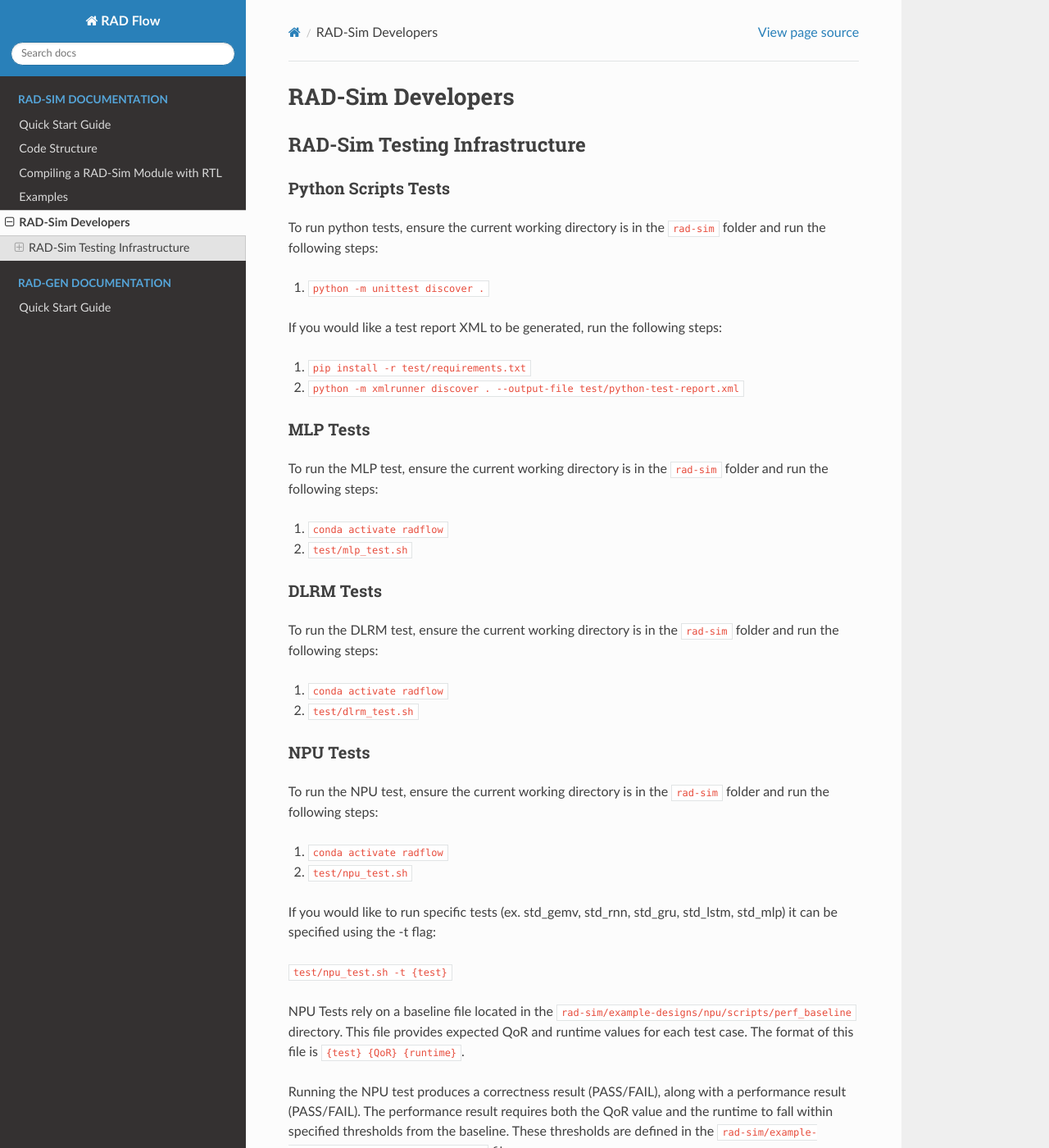
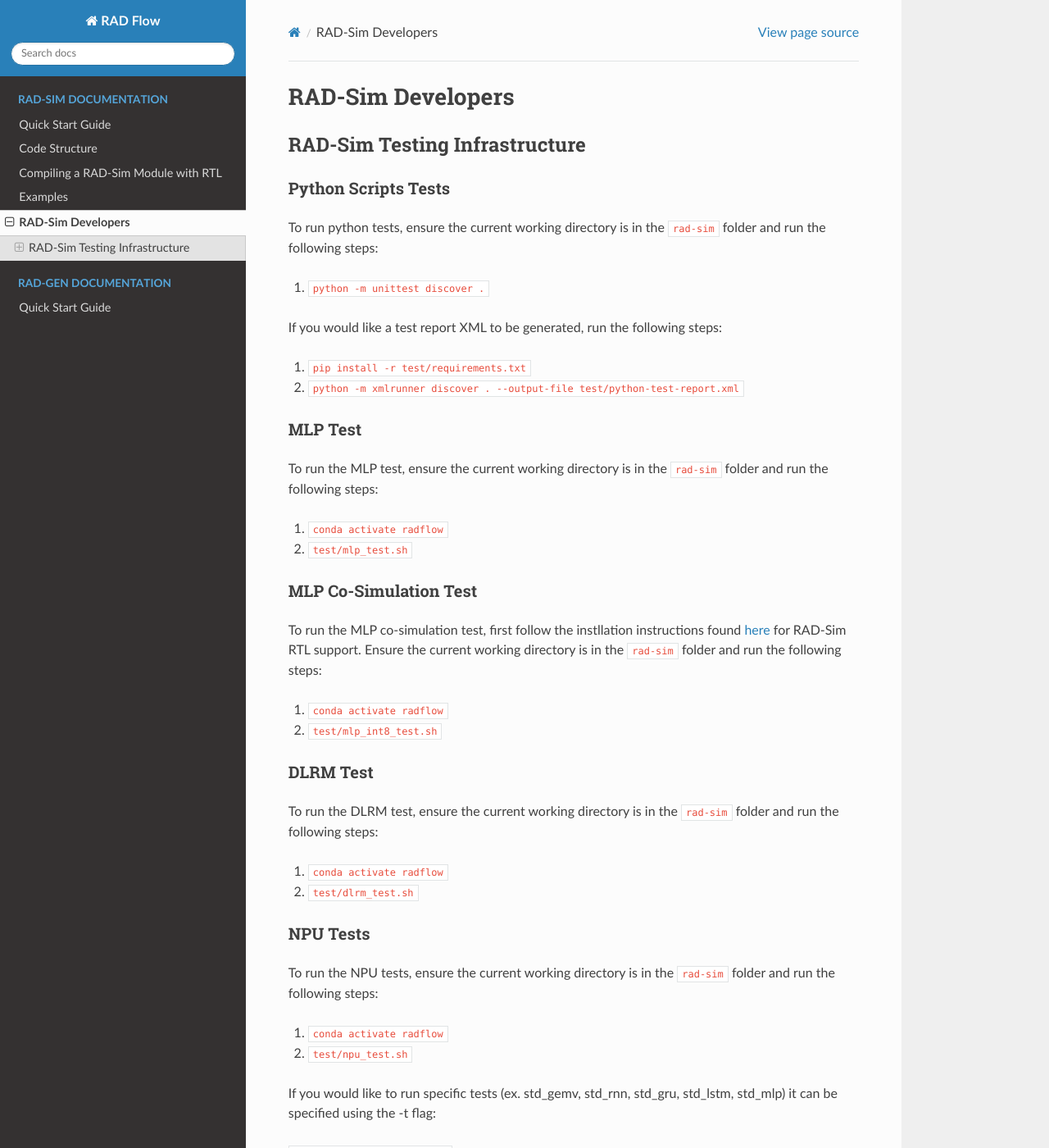
Before and after one commit to andrewboutros/rad-flow, a Sphinx documentation site: the page built from docs/rad-sim-developer.rst, in a window 1280 px wide and 1400 px high. Shown: the whole window at 82% size. Built offline with Sphinx 7.4.7 and the Read the Docs theme 2.0.0, drawn with Linux system fonts in a browser that asks for light colours.

Commit message:
Minor Documentation Changes to MLP Co-Sim Example and Developer

```diff
--- a/docs/rad-sim-developer.rst
+++ b/docs/rad-sim-developer.rst
@@ -15,14 +15,22 @@ If you would like a test report XML to be generated, run the following steps:
 #. ``pip install -r test/requirements.txt``
 #. ``python -m xmlrunner discover . --output-file test/python-test-report.xml``
 
-MLP Tests
+MLP Test
 ^^^^^^^^^^
 To run the MLP test, ensure the current working directory is in the ``rad-sim`` folder and run the following steps:
 
 #. ``conda activate radflow``
 #. ``test/mlp_test.sh``
 
-DLRM Tests
+MLP Co-Simulation Test
+^^^^^^^^^^^^^^^^^^^^^^^
+To run the MLP co-simulation test, first follow the instllation instructions found :doc:`here </rad-sim-rtl-code>` for RAD-Sim RTL support.
+Ensure the current working directory is in the ``rad-sim`` folder and run the following steps:
+
+#. ``conda activate radflow``
+#. ``test/mlp_int8_test.sh``
+
+DLRM Test
 ^^^^^^^^^^
 To run the DLRM test, ensure the current working directory is in the ``rad-sim`` folder and run the following steps:
 
```
Also changed, not shown: other parts of docs/rad-sim-developer.rst (+1 -1 lines), docs/examples/rad-sim-mlp-int8-design.rst (+14 -5 lines).
